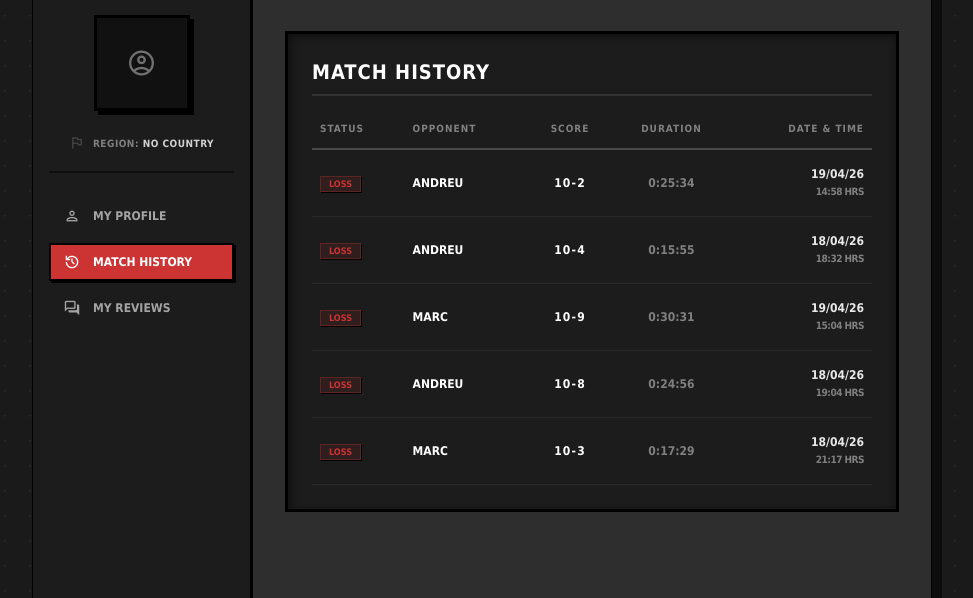
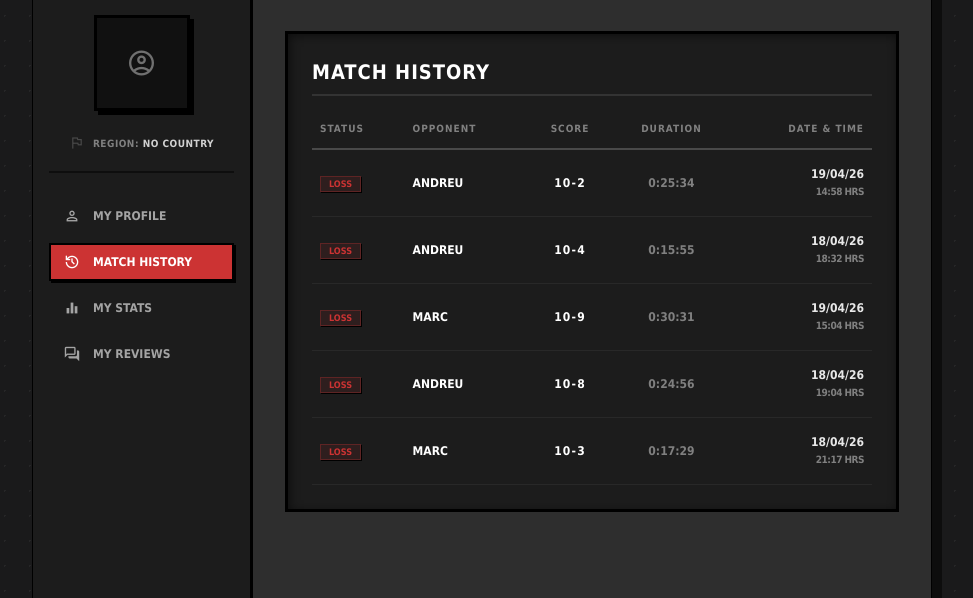
Before and after one commit to MarcPujolUNI/Strike1v1, a Django app: template templates/pages/matches.html in a window 1280 px wide. Shown: the part 172-770 px from the top of the page, without its empty margins (158-1131 px from the left). Run offline with Django 5.2, Linux system fonts and the light colour scheme; the template is opened without the code that fills it: values that come from a table or form of the project are taken from there, others are empty; data comes from the database, SQL or seed files in the repository; parts of the project's set-up code (start-up, migrations or seed data) failed here and were passed over; some libraries are stand-ins or nearby versions.

Commit message:
feat(profile): added a button to visit directly user stats
- Added a button at `profile.html` and `matches.html` to visit directly
  the user stats page.

```diff
--- a/templates/pages/matches.html
+++ b/templates/pages/matches.html
@@ -58,6 +58,12 @@
                        class="bg-brand-red border-2 border-black px-3 py-2 text-white font-black text-xs uppercase shadow-[2px_2px_0px_#000] flex items-center gap-3">
                         <span class="material-symbols-outlined text-[18px]">history</span>
                         Match History
+                    </a>
+
+                    <a href="{% url 'web:user_stats' username=user.username %}"
+                       class="border-2 border-transparent px-3 py-2 text-white/60 font-bold text-xs uppercase hover:text-white hover:border-white/20 transition-all flex items-center gap-3">
+                        <span class="material-symbols-outlined text-[18px]">equalizer</span>
+                        My Stats
                     </a>
 
                     <a href="{% url 'web:user_reviews_list' username=user.username %}"
--- a/templates/pages/profile.html
+++ b/templates/pages/profile.html
@@ -85,6 +85,11 @@
                        class="border-2 border-transparent px-3 py-2 text-white/60 font-bold text-xs uppercase hover:text-white hover:border-white/20 transition-all flex items-center gap-3">
                         <span class="material-symbols-outlined text-[18px]">history</span>
                         Match History
+                    </a>
+                    <a href="{% url 'web:user_stats' username=user.username %}"
+                       class="border-2 border-transparent px-3 py-2 text-white/60 font-bold text-xs uppercase hover:text-white hover:border-white/20 transition-all flex items-center gap-3">
+                        <span class="material-symbols-outlined text-[18px]">equalizer</span>
+                        My Stats
                     </a>
                     <a href="{% url 'web:user_reviews_list' username=user.username %}"
                        class="border-2 border-transparent px-3 py-2 text-white/60 font-bold text-xs uppercase hover:text-white hover:border-white/20 transition-all flex items-center gap-3">
```
